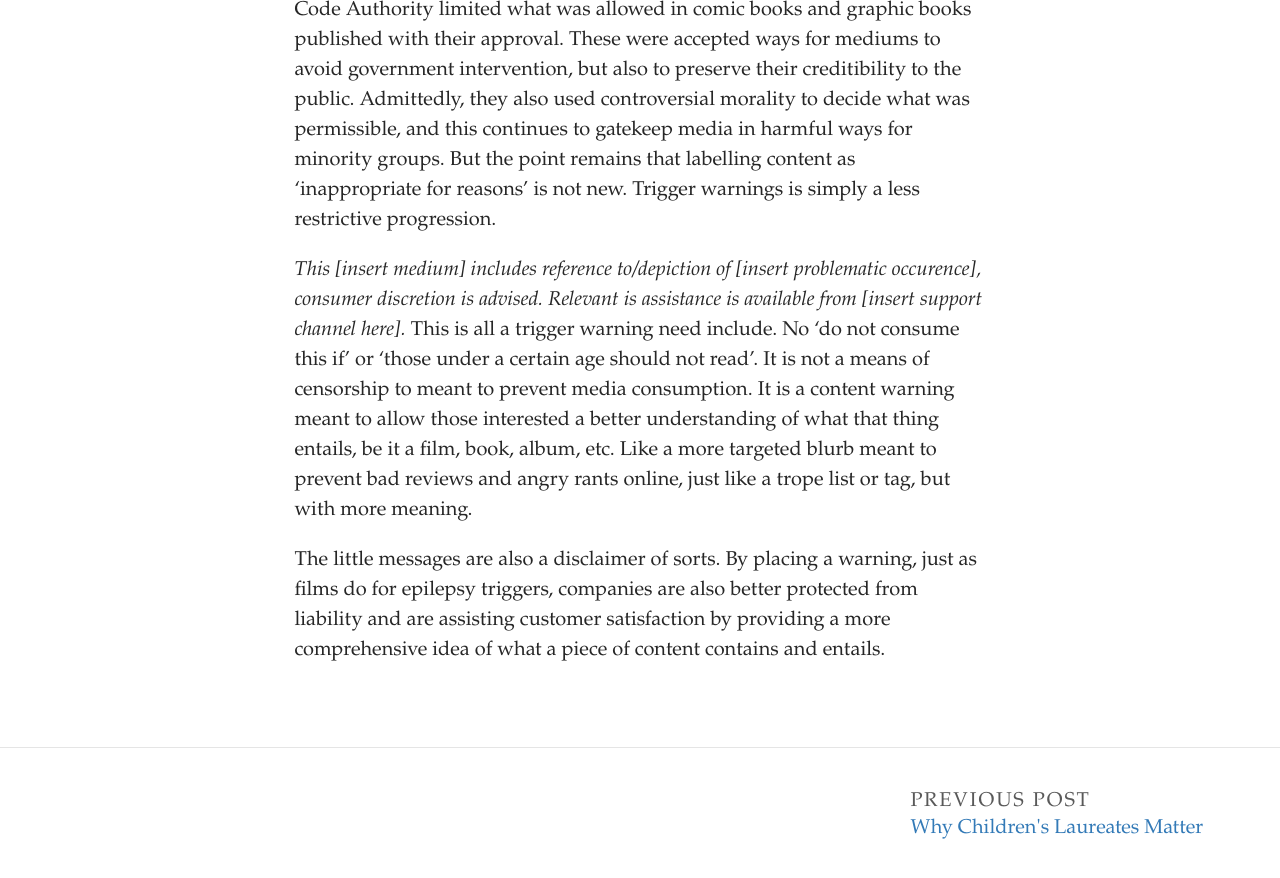
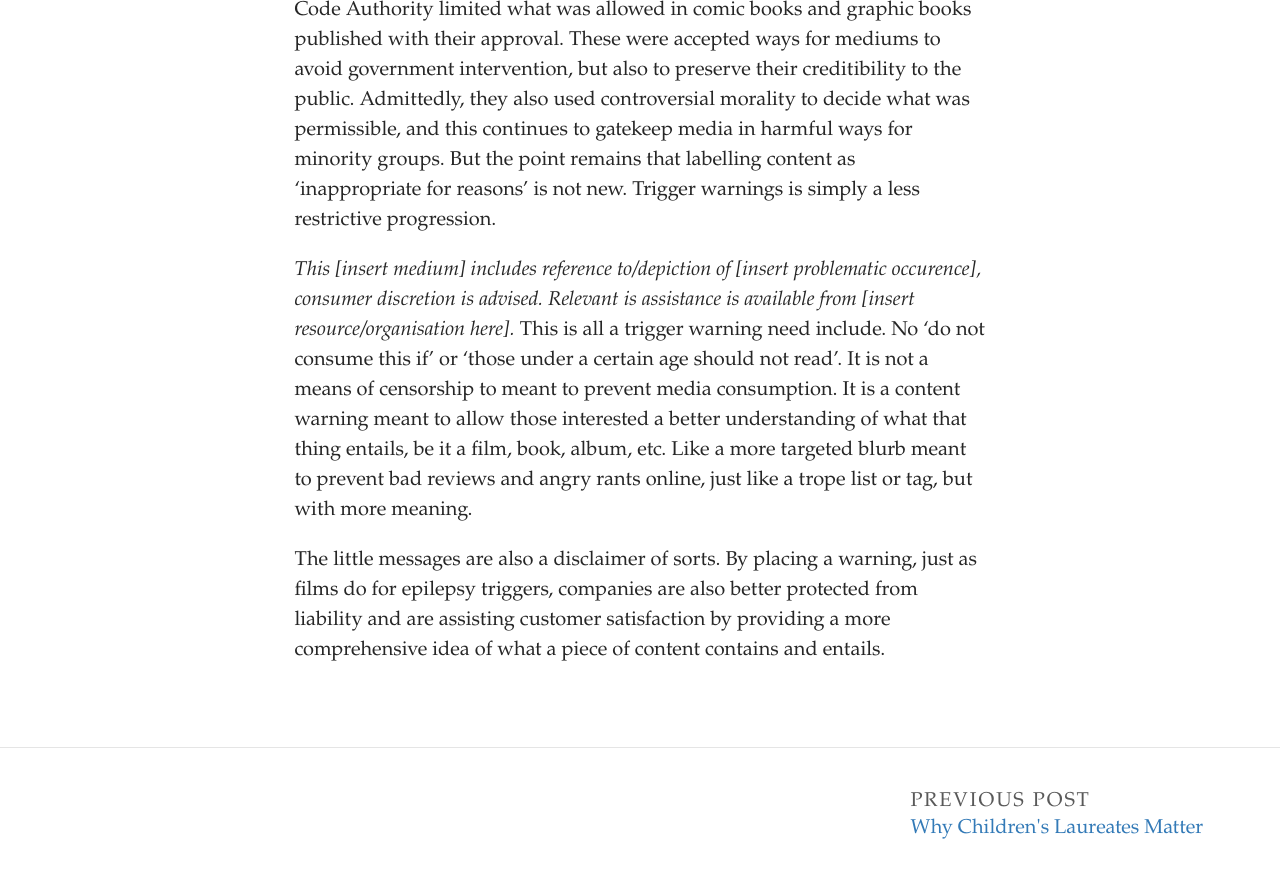
Before and after one commit to SammySpinsAYarn/Blog, a Jekyll site: the page built from _posts/2023-11-18-trigger-warnings-arent-just-for-snowflakes.md, in a window 1280 px wide and 900 px high, scrolled down 603 px. Shown: the top 878 px of the window. Built offline with Jekyll 4.4.1, drawn with Linux system fonts in a browser that asks for light colours; some web fonts are replaced.

Commit message:
Update Post “2023-11-18-trigger-warnings-arent-just-for-snowflakes”

```diff
--- a/_posts/2023-11-18-trigger-warnings-arent-just-for-snowflakes.md
+++ b/_posts/2023-11-18-trigger-warnings-arent-just-for-snowflakes.md
@@ -9,6 +9,6 @@ T﻿rigger warnings are not new- they apparently began in the 1970s as a way to
 
 C﻿ontent warnings are not new. They have existed for many decades. The Hays Code was succeeded by age ratings, which continue now, giving a set of guides regarding content so those unprepared for it can avoid it. The Comics Code Authority limited what was allowed in comic books and graphic books published with their approval. These were accepted ways for mediums to avoid government intervention, but also to preserve their creditibility to the public. Admittedly, they also used controversial morality to decide what was permissible, and this continues to gatekeep media in harmful ways for minority groups. But the point remains that labelling content as 'inappropriate for reasons' is not new. Trigger warnings is simply a less restrictive progression.
 
-﻿*This \[insert medium] includes reference to/depiction of \[insert problematic occurence], consumer discretion is advised. Relevant is assistance is available from \[insert support channel here].* This is all a trigger warning need include. No 'do not consume this if' or 'those under a certain age should not read'. It is not a means of censorship to meant to prevent media consumption. It is a content warning meant to allow those interested a better understanding of what that thing entails, be it a film, book, album, etc. Like a more targeted blurb meant to prevent bad reviews and angry rants online, just like a trope list or tag, but with more meaning.
+﻿*This \[insert medium] includes reference to/depiction of \[insert problematic occurence], consumer discretion is advised. Relevant is assistance is available from \[insert resource/organisation here].* This is all a trigger warning need include. No 'do not consume this if' or 'those under a certain age should not read'. It is not a means of censorship to meant to prevent media consumption. It is a content warning meant to allow those interested a better understanding of what that thing entails, be it a film, book, album, etc. Like a more targeted blurb meant to prevent bad reviews and angry rants online, just like a trope list or tag, but with more meaning.
 
 T﻿he little messages are also a disclaimer of sorts. By placing a warning, just as films do for epilepsy triggers, companies are also better protected from liability and are assisting customer satisfaction by providing a more comprehensive idea of what a piece of content contains and entails.
```
